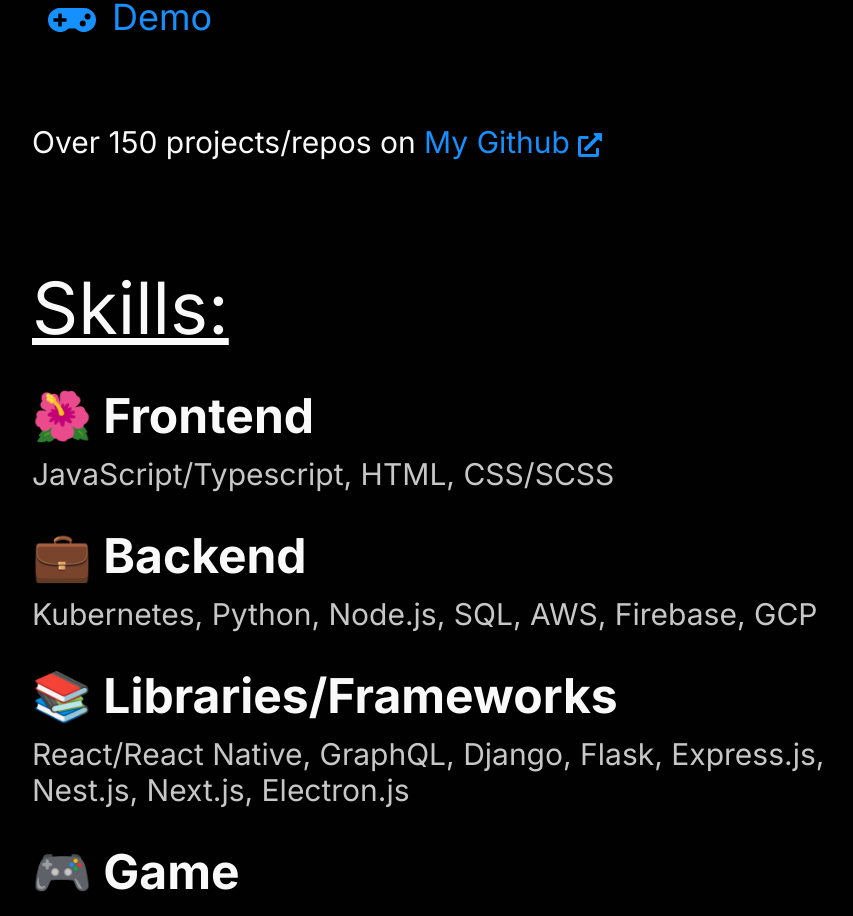
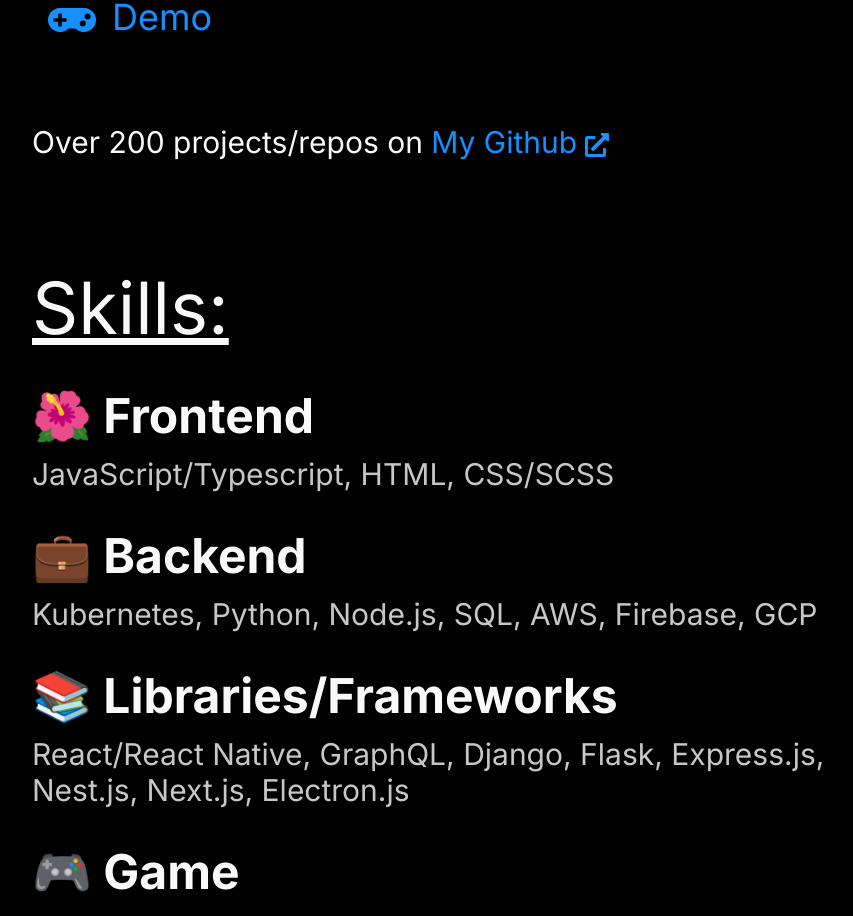
Before and after one commit to Zeyu-Li/litter-website, a Next.js app: page /projects in a window 1280 px wide. Shown: the part 4220-5136 px from the top of the page, without its empty margins (160-1013 px from the left). Built offline with nearby package versions, Linux system fonts and the light colour scheme.

Commit message:
changed to 200+

```diff
--- a/src/components/ProjectComponent.tsx
+++ b/src/components/ProjectComponent.tsx
@@ -180,7 +180,7 @@ const ProjectComponent: React.FC = () => {
           />
 
           <p className="my-4 text-3xl text-secondary -sm:text-2xl">
-            Over 150 projects/repos on{" "}
+            Over 200 projects/repos on{" "}
             <Link
               href="https://github.com/Zeyu-Li"
               target="_blank"
```
